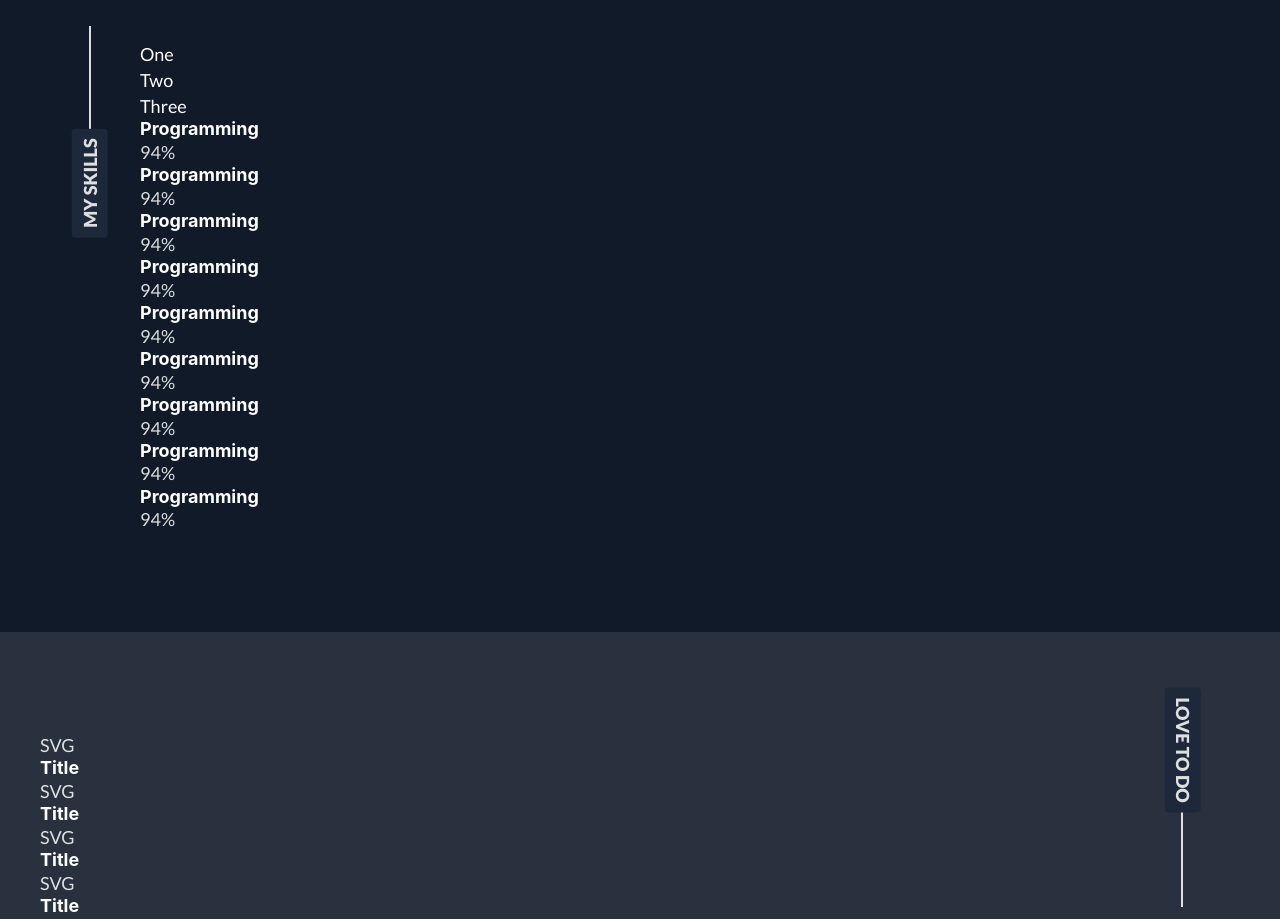
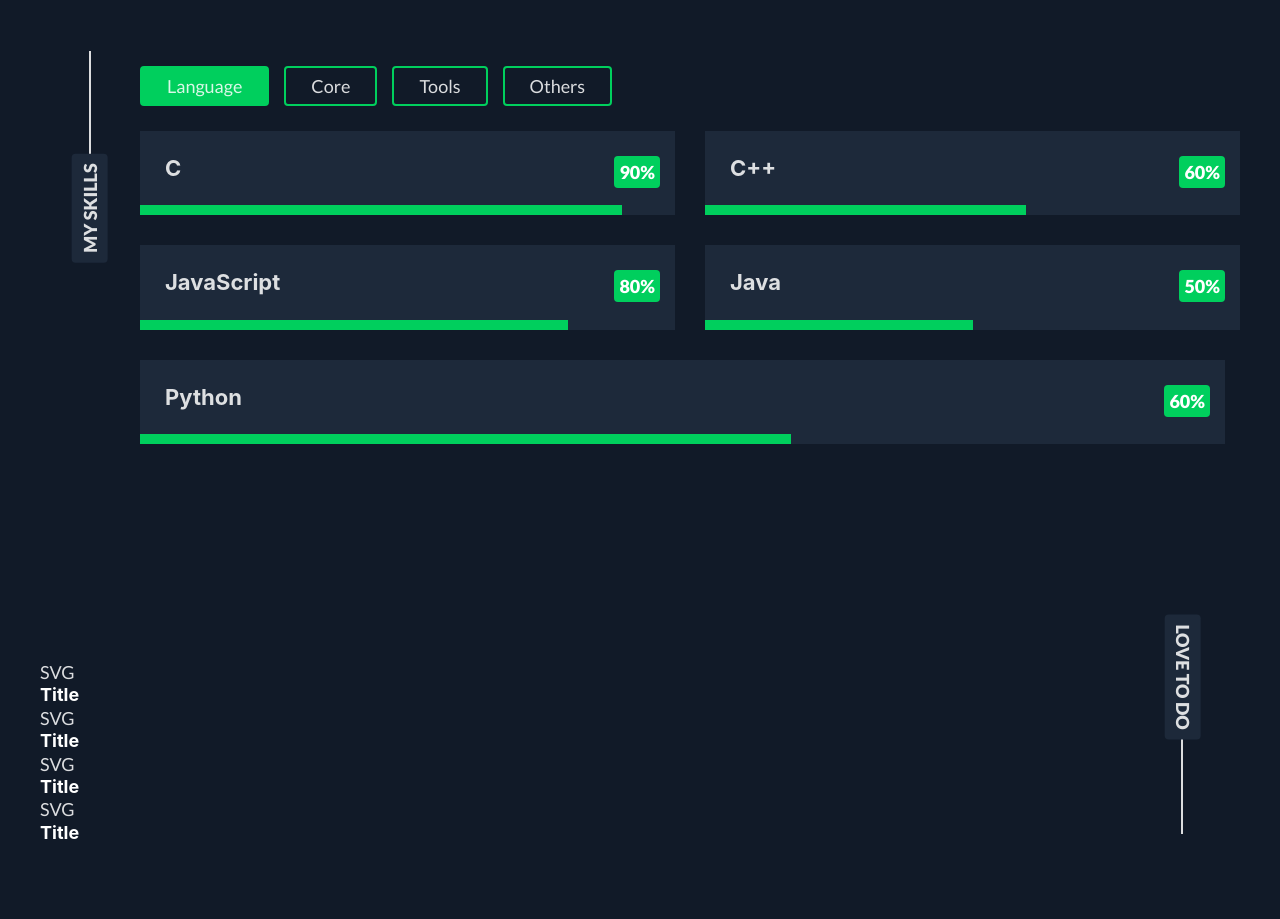
Before and after one commit to zonayedpca/zonayed.me, a Gatsby site: page / in a window 1280 px wide. Shown: the part 1360-2279 px from the top of the page. Built offline with nearby package versions, Linux system fonts and the light colour scheme; Gatsby itself is replaced by a stand-in of ours.

Commit message:
style fix

```diff
--- a/src/components/Portfolio.js
+++ b/src/components/Portfolio.js
@@ -8,7 +8,7 @@ const Portfolio = () => {
   return (
     <div className="portfolio-area">
       <Container>
-        <div className="title left">
+        <div className="title left" style={{ height: "160px" }}>
           <p>Portfolio</p>
         </div>
         <div className="portfolios">
--- a/src/components/Skill.js
+++ b/src/components/Skill.js
@@ -1,70 +1,39 @@
-import React from "react"
+import React, { useState } from "react"
 
 import { Container, Title } from "./common"
+
+import { skills } from "../data"
 
 import "./skill.css"
 
 const Skill = () => {
+  const skillsName = Object.keys(skills)
+  const [selectedSkill, setSelectedSkill] = useState(skillsName[0])
+  const selectedSkills = skills[selectedSkill]
   return (
     <div className="skill-area">
       <Container>
         <Title title="My Skills" />
         <div className="skills">
           <ul className="skill-nav">
-            <li>One</li>
-            <li>Two</li>
-            <li>Three</li>
+            {skillsName.map(name => (
+              <li
+                onClick={() => setSelectedSkill(name)}
+                className={name === selectedSkill ? "active" : ""}
+                key={name}
+              >
+                {name}
+              </li>
+            ))}
           </ul>
           <div className="skill">
-            <div className="card">
-              <h4>Programming</h4>
-              <p>94%</p>
-              <div className="progress-ar" />
-            </div>
-            <div className="card">
-              <h4>Programming</h4>
-              <p>94%</p>
-              <div className="progress-ar" />
-            </div>
-            <div className="card">
-              <h4>Programming</h4>
-              <p>94%</p>
-              <div className="progress-ar" />
-            </div>
-          </div>
-          <div className="skill">
-            <div className="card">
-              <h4>Programming</h4>
-              <p>94%</p>
-              <div className="progress-ar" />
-            </div>
-            <div className="card">
-              <h4>Programming</h4>
-              <p>94%</p>
-              <div className="progress-ar" />
-            </div>
-            <div className="card">
-              <h4>Programming</h4>
-              <p>94%</p>
-              <div className="progress-ar" />
-            </div>
-          </div>
-          <div className="skill">
-            <div className="card">
-              <h4>Programming</h4>
-              <p>94%</p>
-              <div className="progress-ar" />
-            </div>
-            <div className="card">
-              <h4>Programming</h4>
-              <p>94%</p>
-              <div className="progress-ar" />
-            </div>
-            <div className="card">
-              <h4>Programming</h4>
-              <p>94%</p>
-              <div className="progress-ar" />
-            </div>
+            {selectedSkills.map(({ name, percent }) => (
+              <div key={name} className="card">
+                <h4>{name}</h4>
+                <p>{percent}%</p>
+                <div style={{ width: percent + "%" }} className="progress-ar" />
+              </div>
+            ))}
           </div>
         </div>
       </Container>
--- a/src/components/about.css
+++ b/src/components/about.css
@@ -1,6 +1,5 @@
 .about-area {
   position: relative;
-  background-color: rgba(255, 255, 255, 0.1);
 }
 
 .about {
@@ -28,6 +27,14 @@
 }
 
 .about-image img {
-  width: 240px;
+  width: 320px;
   border-radius: 10px;
+  transform: scale(0.95);
+  filter: grayscale(1);
+  transition: 1s all;
 }
+
+.about-image:hover img {
+  transform: scale(1);
+  filter: grayscale(0);
+}
--- a/src/components/common/title.js
+++ b/src/components/common/title.js
@@ -3,8 +3,8 @@ import {
   FaGithub,
   FaCodepen,
   FaLinkedinIn,
+  FaMediumM,
   FaTwitter,
-  FaFacebookF,
 } from "react-icons/fa"
 
 import "./title.css"
@@ -34,12 +34,12 @@ export const Title = ({ title, social, side, height }) => {
           </li>
           <li>
             <a href="#">
-              <FaTwitter />
+              <FaMediumM />
             </a>
           </li>
           <li>
             <a href="#">
-              <FaFacebookF />
+              <FaTwitter />
             </a>
           </li>
         </ul>
--- a/src/components/lovetodo.css
+++ b/src/components/lovetodo.css
@@ -1,7 +1,3 @@
-.love-to-do-area {
-  background-color: rgba(255, 255, 255, 0.1);
-}
-
 .love-to-do {
   padding-right: 100px;
 }
--- a/src/components/portfolio.css
+++ b/src/components/portfolio.css
@@ -1,3 +1,7 @@
+.portfolio-area {
+  position: relative;
+}
+
 .portfolios {
   padding-left: 100px;
 }
--- a/src/components/skill.css
+++ b/src/components/skill.css
@@ -5,3 +5,75 @@
 .skills {
   padding-left: 100px;
 }
+
+.skill-nav {
+  display: flex;
+  margin-bottom: 25px;
+}
+
+.skill-nav li {
+  border: solid 2px #00cf5d;
+  color: rgba(255, 255, 255, 0.85);
+  padding: 5px 25px;
+  margin-right: 15px;
+  cursor: pointer;
+  border-radius: 4px;
+}
+
+.skill-nav li.active {
+  background-color: #00cf5d;
+}
+
+.skill {
+  display: flex;
+  flex-wrap: wrap;
+}
+
+.skill > * {
+  flex: 1 1 calc(100% / 2 - 30px);
+}
+
+.skill .card {
+  position: relative;
+  background-color: #1d293a;
+  padding: 25px;
+  padding-bottom: 35px;
+  margin: 15px;
+}
+
+.skill .card h4 {
+  font-size: 22px;
+  color: rgba(255, 255, 255, 0.85);
+}
+
+.skill .card p {
+  position: absolute;
+  background-color: #00cf5d;
+  padding: 3px 5px;
+  top: 25px;
+  font-weight: 900;
+  color: #fff;
+  right: 15px;
+  border-radius: 4px;
+}
+
+.skill .card .progress-ar {
+  position: absolute;
+  bottom: 0;
+  left: 0;
+  height: 10px;
+  background-color: #00cf5d;
+}
+
+.skill > *:nth-child(1),
+.skill > *:nth-child(2) {
+  margin-top: 0;
+}
+
+.skill > *:nth-child(2n - 1) {
+  margin-left: 0;
+}
+
+.skill > *:nth-child(2n) {
+  margin-right: 0;
+}
--- /dev/null
+++ b/src/data/index.js
@@ -0,0 +1 @@
+export * from "./skills"
--- /dev/null
+++ b/src/data/skills.js
@@ -0,0 +1,30 @@
+export const skills = {
+  Language: [
+    { name: "C", percent: 90 },
+    { name: "C++", percent: 60 },
+    { name: "JavaScript", percent: 80 },
+    { name: "Java", percent: 50 },
+    { name: "Python", percent: 60 },
+  ],
+  Core: [
+    { name: "C", percent: 90 },
+    { name: "C++", percent: 60 },
+    { name: "JavaScript", percent: 80 },
+    { name: "Java", percent: 50 },
+    { name: "Python", percent: 60 },
+  ],
+  Tools: [
+    { name: "C", percent: 90 },
+    { name: "C++", percent: 60 },
+    { name: "JavaScript", percent: 80 },
+    { name: "Java", percent: 50 },
+    { name: "Python", percent: 60 },
+  ],
+  Others: [
+    { name: "C", percent: 90 },
+    { name: "C++", percent: 60 },
+    { name: "JavaScript", percent: 80 },
+    { name: "Java", percent: 50 },
+    { name: "Jython", percent: 60 },
+  ],
+}
```
